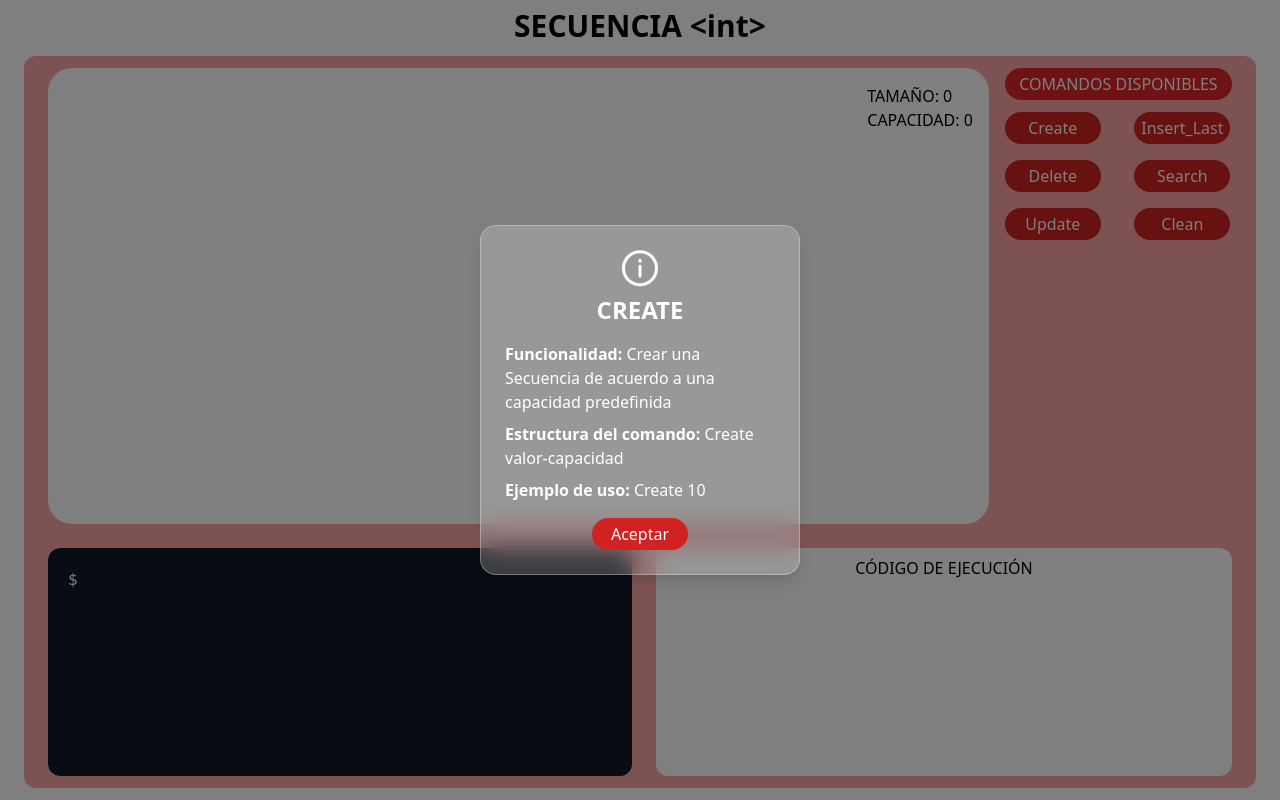
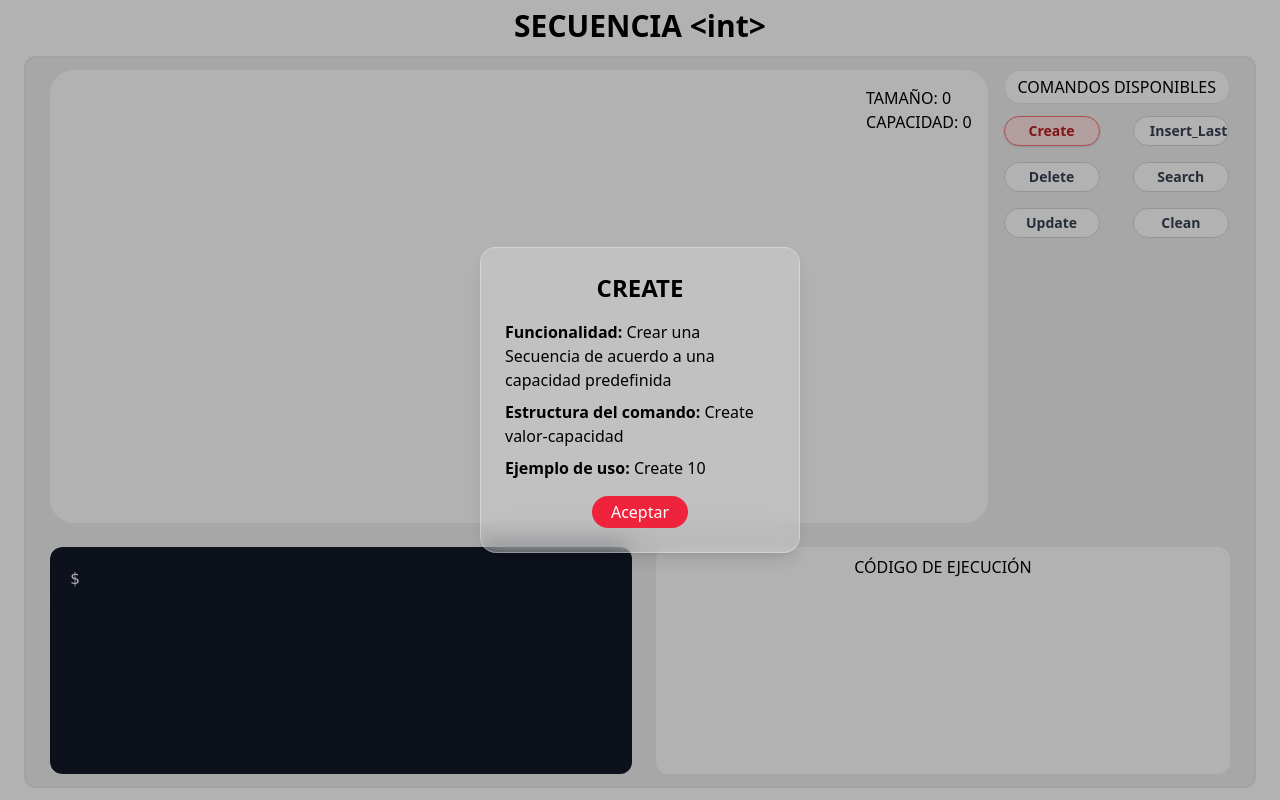
Before and after one commit to jenni-03/mediador-pedagogico, a React (Vite) app: page /simulador/secuencia in a window 1280 px wide. Both pictures are taken after a click on the button "Create". Built offline with nearby package versions, Linux system fonts and the light colour scheme.

Commit message:
añadiendo ruta en el boton de home, cambiando diseño de botones de comandos

```diff
--- a/src/pages/home/components/Card.tsx
+++ b/src/pages/home/components/Card.tsx
@@ -18,9 +18,9 @@
             animate={{ opacity: 1, scale: 1 }}
             exit={{ opacity: 0, scale: 0.5 }}
             style={{ backgroundColor: bgCard }}
-            className="rounded-2xl w-[21rem] p-6 flex flex-col gap-4 items-center justify-center"
+            className="rounded-2xl w-[21rem] p-4 flex flex-col gap-4 items-center justify-center"
         >
-            <h3 className="font-bold text-white text-xl">{title}</h3>
+            <h3 className="font-bold text-white text-lg">{title}</h3>
             <img
                 className="rounded-2xl object-fill h-44 w-full"
                 src={img}
--- a/src/pages/home/components/CardList.tsx
+++ b/src/pages/home/components/CardList.tsx
@@ -7,7 +7,7 @@
     const filteredData = useFilteredCard(data, filter);
 
     return (
-        <main className="max-w-[1200px] w-full grid grid-cols-auto-fit-400 m-auto justify-items-center gap-11 py-8">
+        <main className="max-w-[1200px] w-full grid grid-cols-auto-fit-400 m-auto justify-items-center gap-11 py-2">
             <AnimatePresence>
                 {filteredData.map((item) => (
                     <Card
--- a/src/pages/home/components/Welcome.tsx
+++ b/src/pages/home/components/Welcome.tsx
@@ -1,17 +1,18 @@
+import { Link } from "@tanstack/react-router";
 import { motion } from "framer-motion";
 
-export function Welcome(){
+export function Welcome() {
     return (
         <div className="w-full bg-white">
             <div className="max-w-[1200px] mx-auto px-6 py-4 w-full bg-white border-rounded grid grid-cols-3 gap-4 items-center">
                 {/* Sección de Presentación */}
                 <div className="col-span-2">
-                        <p className="text-5xl font-bold">
+                    <h1 className="text-5xl font-bold">
                         Bienvenidos al Mediador Pedagógico sobre
-                        </p>
-                        <p className="text-5xl font-bold text-red-600">
+                    </h1>
+                    <h1 className="text-5xl font-bold text-red-600">
                         Estructuras de Datos
-                        </p>
+                    </h1>
 
                     <div className="rounded-lg mb-8 mt-6">
                         <p className="text-lg mb-4">
@@ -23,12 +24,13 @@
                                 Simulador de Memoria
                             </h2>
                             <p>
-                                    En este simulador aprenderás cómo se manejan
-                                    las direcciones de memoria para todas las
-                                    variables existentes en Java, permitiéndote
-                                    visualizar cómo se asigna, utiliza y libera
-                                    la memoria en tiempo real.
+                                En este simulador aprenderás cómo se manejan las
+                                direcciones de memoria para todas las variables
+                                existentes en Java, permitiéndote visualizar
+                                cómo se asigna, utiliza y libera la memoria en
+                                tiempo real.
                             </p>
+                            <Link to="/simulador/memoria">
                                 <motion.button
                                     style={{ backgroundColor: "#D02222" }}
                                     className="rounded text-white py-2 px-2 text-center mt-4"
@@ -43,6 +45,7 @@
                                 >
                                     Ver Simulador
                                 </motion.button>
+                            </Link>
                         </div>
 
                         <div>
@@ -51,11 +54,11 @@
                             </h2>
                             <p>
                                 Este simulador abarca estructuras de datos
-                                    lineales, árboles binarios y árboles
-                                    n-arios. Podrás aprender cómo funcionan sus
-                                    operaciones más comunes y cómo se almacenan
-                                    y manipulan en la memoria, a continuación
-                                    las estructuras de datos disponibles:
+                                lineales, árboles binarios y árboles n-arios.
+                                Podrás aprender cómo funcionan sus operaciones
+                                más comunes y cómo se almacenan y manipulan en
+                                la memoria, a continuación las estructuras de
+                                datos disponibles:
                             </p>
                         </div>
                     </div>
--- a/src/pages/simulator/Simulator.tsx
+++ b/src/pages/simulator/Simulator.tsx
@@ -71,8 +71,8 @@
                     {structureName.toUpperCase() + " <int>"}
                 </h1>
             </div>
-            {/* <div className="flex-1 bg-custom-gray border-2 border-gray-200 mx-6 my-3 flex flex-col rounded-xl px-3 overflow-hidden"> */}
-            <div className="flex-1 bg-red-300 mx-6 my-3 flex flex-col rounded-xl px-3 overflow-hidden">
+            <div className="flex-1 bg-custom-gray border-2 border-gray-200 mx-6 my-3 flex flex-col rounded-xl px-3 overflow-hidden">
+            {/* <div className="flex-1 bg-red-300 mx-6 my-3 flex flex-col rounded-xl px-3 overflow-hidden"> */}
                 <div className="flex-[2] flex flex-col lg:flex-row lg:space-x-4 lg:space-y-0 rounded-xl my-3 mx-3 space-y-3">
                     {/* Muestra la estructura */}
                     <DataStructureInfo
--- a/src/pages/simulator/components/ButtonCommandsComponent.tsx
+++ b/src/pages/simulator/components/ButtonCommandsComponent.tsx
@@ -1,7 +1,6 @@
 import { useState } from "react";
 import { CommandProps } from "../../../types";
 import { CustomModal } from "./CustomModal";
-import { AnimatedButtonModal } from "../../../shared/components/AnimatedButtonModal";
 
 export function ButtonCommandsComponent({
     title,
@@ -19,23 +18,17 @@
             example={ejemplo}
             onClose={() => setIsActive(false)} // Cuando el modal se cierra, cambia el estado a false
         >
-            <AnimatedButtonModal
-                bgColor="#D02222"
-                text={title}
+            <button
                 onClick={() => setIsActive(true)}
-            ></AnimatedButtonModal>
-            {/* <div
-                className={`flex items-center justify-center gap-1 rounded-2xl border-2 border-gray-300 bg-gray-100 px-3 py-1
-                transition duration-200 cursor-pointer ${
-                    isActive
-                        ? "shadow-[inset_4px_4px_6px_#b8b8b8,inset_-4px_-4px_6px_#ffffff]"
-                        : "shadow-[6px_6px_10px_#b8b8b8,-6px_-6px_10px_#ffffff]"
-                }`}
-                onClick={() => setIsActive(true)} // Cambia el estado a true cuando se hace click en el botón
+                className={`px-4 py-1 text-xs sm:text-sm font-semibold rounded-full border transition-all duration-300 w-24 ${
+                    isActive === true
+                        ? "bg-red-100 border-red-400 text-red-700 shadow"
+                        : "bg-white border-gray-300 text-gray-700 hover:bg-red-50 hover:text-red-600"
+                }
+        `}
             >
-                <span className={`text-sm font-medium ${isActive ? "text-gray-700" : "text-red-500"}`}>{title}</span>
-                <i className={`pi pi-info-circle ${isActive ? "text-gray-700" : "text-red-500"}`}></i>
-            </div> */}
+                {title}
+            </button>
         </CustomModal>
     );
 }
--- a/src/pages/simulator/components/CustomModal.tsx
+++ b/src/pages/simulator/components/CustomModal.tsx
@@ -24,29 +24,28 @@
                 {children}
             </div>
             {isOpen && (
-                <div className="fixed inset-0 bg-black bg-opacity-50 flex items-center justify-center">
+                <div className="fixed inset-0 bg-black bg-opacity-30 flex items-center justify-center">
                     <div
                         className="rounded-2xl p-6 w-10/12 md:w-1/2 lg:w-1/4
                         bg-white/20 backdrop-blur-md border border-white/30 shadow-lg"
                     >
                         <div className="flex flex-col items-center">
-                            <i className="pi pi-info-circle text-white text-4xl mb-2"></i>
-                            <h2 className="text-2xl font-bold mb-4 text-white">
+                            <h2 className="text-2xl font-bold mb-4 text-black">
                                 {title}
                             </h2>
                         </div>
-                        <p className="mb-2 text-white">
+                        <p className="mb-2 text-black">
                             <strong>Funcionalidad:</strong> {description}
                         </p>
-                        <p className="mb-2 text-white">
+                        <p className="mb-2 text-black">
                             <strong>Estructura del comando:</strong> {structure}
                         </p>
-                        <p className="mb-4 text-white">
+                        <p className="mb-4 text-black">
                             <strong>Ejemplo de uso:</strong> {example}
                         </p>
                         <div className="text-center">
                             <AnimatedButtonModal
-                                bgColor="#D02222"
+                                bgColor="#ef233c"
                                 text="Aceptar"
                                 onClick={closeModal}
                             ></AnimatedButtonModal>
--- a/src/pages/simulator/components/GroupCommandsComponent.tsx
+++ b/src/pages/simulator/components/GroupCommandsComponent.tsx
@@ -4,13 +4,8 @@
 export function GroupCommandsComponent({ buttons }: GroupCommandProps) {
     return (
         <div className="flex-[1] flex items-center flex-col rounded-xl">
-            {/* <span
-                className="w-full text-center font-medium rounded-2xl border-2 border-gray-300 bg-gray-100 mb-3 px-3 py-1
-                text-red-500"
-            > */}
             <span
-                className="w-full text-center font-medium rounded-2xl bg-red-600 mb-3 px-3 py-1
-                text-white"
+                className="w-full text-center font-medium rounded-2xl bg-white border border-gray-200 mb-3 px-3 py-1"
             >
                 COMANDOS DISPONIBLES
             </span>
```
Lines whose indentation alone changed are shown as unchanged.
